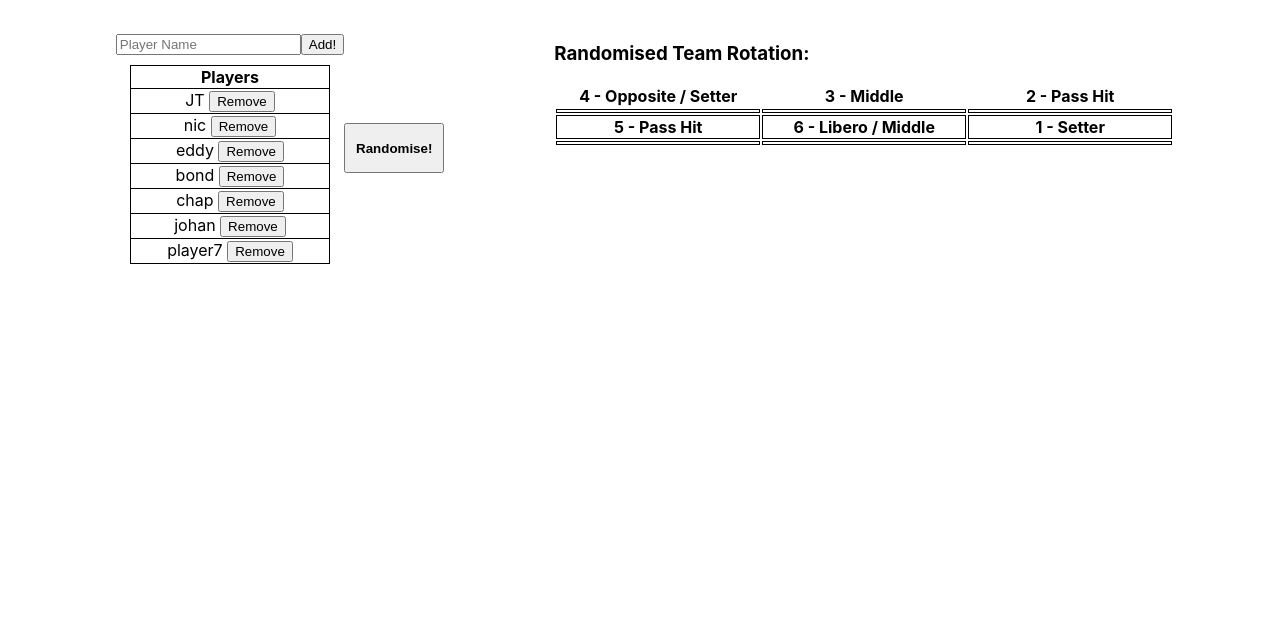
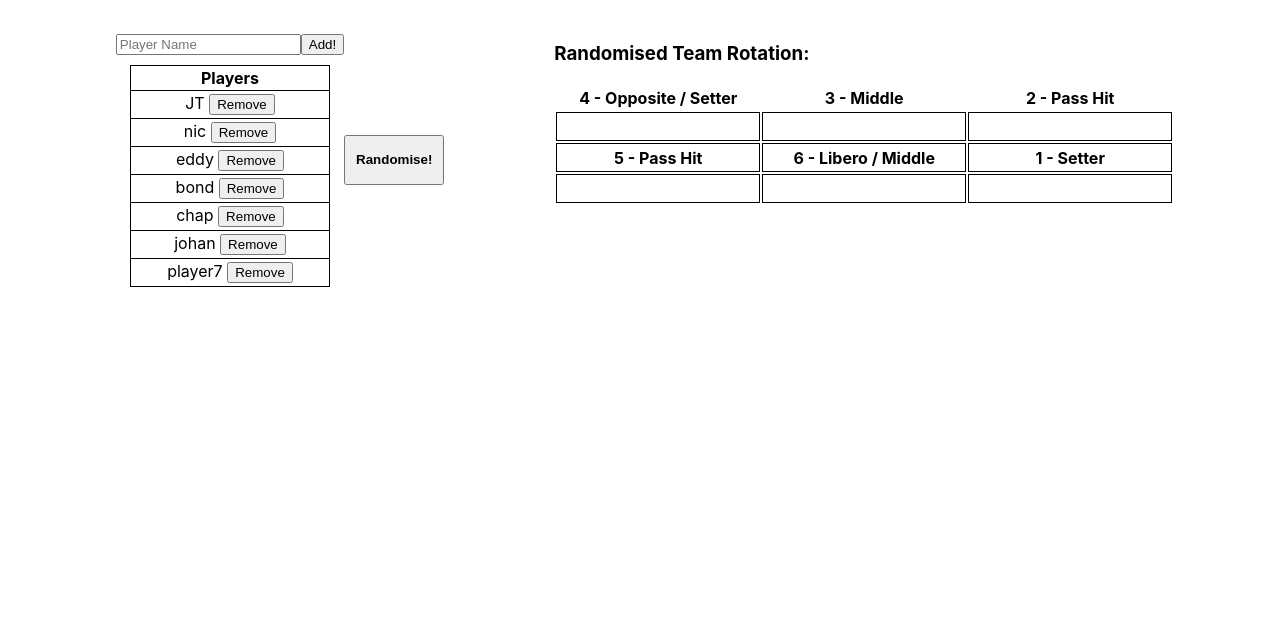
Before and after one commit to gannj/VolleyDice, a plain HTML site: page index.html in a window 1280 px wide. Shown: the part 115-748 px from the top of the page. Drawn offline with nearby package versions, Linux system fonts and the light colour scheme.

Commit message:
fixed empty table

```diff
--- a/default.css
+++ b/default.css
@@ -41,6 +41,8 @@ body {
 	width: 200px;
 	text-align: center;
 	border-collapse: collapse;
+	empty-cells: show;
+	height: 25px;
 }
 
 #randombutton {
--- a/script.js
+++ b/script.js
@@ -26,6 +26,13 @@ window.onload = function() {
       });
 
       document.getElementById("playerList").innerHTML = nHTML
+    document.getElementById("r1").innerHTML = "";
+    document.getElementById("r2").innerHTML = "";
+    document.getElementById("r3").innerHTML = "";
+    document.getElementById("r4").innerHTML = "";
+    document.getElementById("r5").innerHTML = "";
+    document.getElementById("r6").innerHTML = "";
+
   };
 
 /* shuffle and print the array */
```
